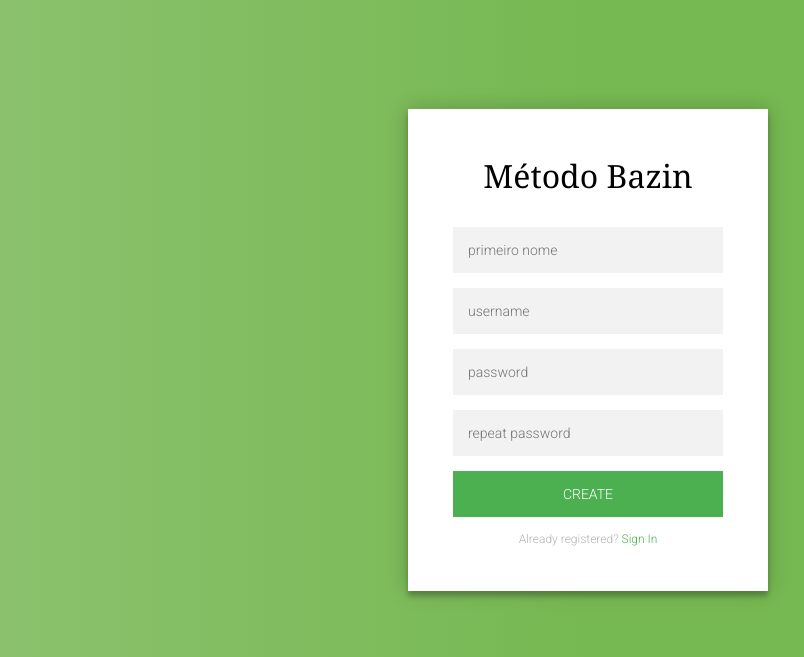
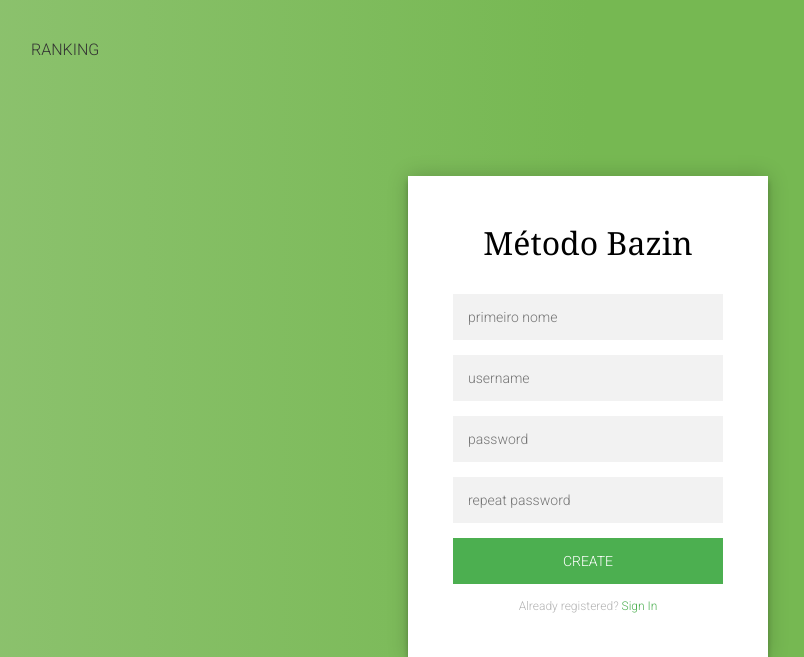
Before and after one commit to josefellipe/wallet-bazin-view, a PHP site: page /html/registrar.html in a window 1280 px wide. Shown: the top 657 px of the page, without its empty margins (52-856 px from the left). Run offline with PHP 8.4, Linux system fonts and the light colour scheme.

Commit message:
navbar para voltar ao ranking

```diff
--- a/css/login_registrar.css
+++ b/css/login_registrar.css
@@ -5,6 +5,24 @@
   padding: 8% 0 0;
   margin: auto;
 }
+
+#main-menu .nav-bar {
+	list-style: none;
+	margin-top: 40px;
+}
+
+#main-menu .nav-bar li {
+	display: inline;
+	padding: 0 10px;
+}
+
+#main-menu .nav-bar li a {
+	text-decoration: none;
+	padding-left: 25px;
+	text-transform: uppercase;
+	color: #333;
+}
+
 .form {
   position: relative;
   z-index: 1;
--- a/html/login.html
+++ b/html/login.html
@@ -6,7 +6,7 @@
     <meta http-equiv="X-UA-Compatible" content="IE=edge">
     <meta name="viewport" content="width=device-width, initial-scale=1.0">
     <link rel="stylesheet" href="../css/login_registrar.css">
-    <title>Document</title>
+    <title>Wallet Bazin</title>
 </head>
 
 <body>
--- a/html/registrar.html
+++ b/html/registrar.html
@@ -6,10 +6,15 @@
     <meta http-equiv="X-UA-Compatible" content="IE=edge">
     <meta name="viewport" content="width=device-width, initial-scale=1.0">
     <link rel="stylesheet" href="../css/login_registrar.css">
-    <title>Document</title>
+    <title>Wallet Bazin</title>
 </head>
 
 <body>
+    <nav id="main-menu">
+        <ul class="nav-bar">
+            <li class="nav-button-home"><a class="navbar-brand" href="/index.html">ranking</a></li>
+        </ul>
+    </nav>
     <div class="login-page">
         <div class="form">
             <form methods="post">
--- a/index.html
+++ b/index.html
@@ -6,7 +6,7 @@
     <meta http-equiv="X-UA-Compatible" content="IE=edge">
     <meta name="viewport" content="width=device-width, initial-scale=1.0">
     <link rel="stylesheet" href="./css/ranking.css">
-    <title>Document</title>
+    <title>Wallet Bazin</title>
 </head>
 
 <body>
```
